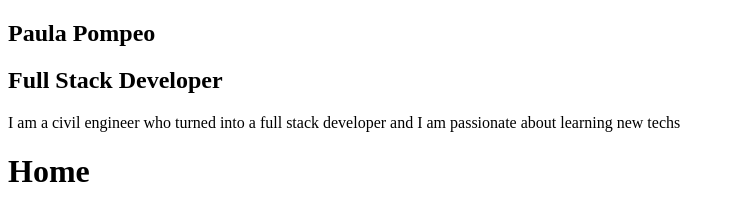
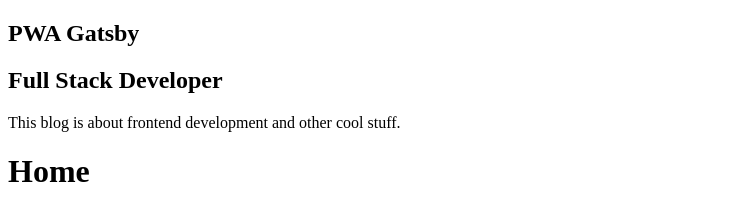
Before and after one commit to paulapompeo/gatsbyjs_blog, a Gatsby site in the folder gatsbyjs_blog/: page / in a window 1280 px wide. Shown: the whole page, without its empty margins (0-735 px from the left). Built offline with nearby package versions, Linux system fonts and the light colour scheme; Gatsby itself is replaced by a stand-in of ours.

Commit message:
hook 'useStaticQuery'

```diff
--- a/gatsbyjs_blog/gatsby-config.js
+++ b/gatsbyjs_blog/gatsby-config.js
@@ -1,6 +1,7 @@
 module.exports = {
   siteMetadata: {
     title: `PWA Gatsby`,
+    position: `Full Stack Developer`,
     description: `This blog is about frontend development and other cool stuff.`,
     author: `@paulapompeo`,
   },
--- a/gatsbyjs_blog/src/components/Profile/index.js
+++ b/gatsbyjs_blog/src/components/Profile/index.js
@@ -1,12 +1,55 @@
 import React from 'react'
+import { useStaticQuery, graphql } from 'gatsby'
 
-const Profile = ()  => (
-    <div className="Profile-wrapper">
-        <h1>Paula Pompeo</h1>
-        <h2>Full Stack Developer</h2>
+const Profile = () => {
+    const {
+        site: {
+            siteMetadata: {title, position, description},
+        },
+    } = useStaticQuery(graphql`
+        query MyQuery {
+            site {
+                siteMetadata {
+                    title
+                    position
+                    description
+                }
+            }
+        }
+    `)
 
-        <p>I am a civil engineer who turned into a full stack developer and I am passionate about learning new techs</p>
-    </div>
-)
+    return (
+        <div className="Profile-wrapper">
+            <h1>{title}</h1>
+            <h2>{position}</h2>
+            <p>{description}</p>
+        </div>
+    )
+}
+
+// const Profile = ()  => (
+//     <StaticQuery
+//         query={graphql`
+//             query MyQuery {
+//                 site {
+//                     siteMetadata {
+//                         title
+//                         position
+//                         description
+//                     }
+//                 }
+//             }
+//         `}
+
+//         render={({site: { siteMetadata: {title, position, description}}})=> (
+//             <div className="Profile-wrapper">
+//                 <h1>{title}</h1>
+//                 <h2>{position}</h2>
+//                 <p>{description}</p>
+//             </div>
+//         )}
+//     />
+
+// )
 
 export default Profile;
```
